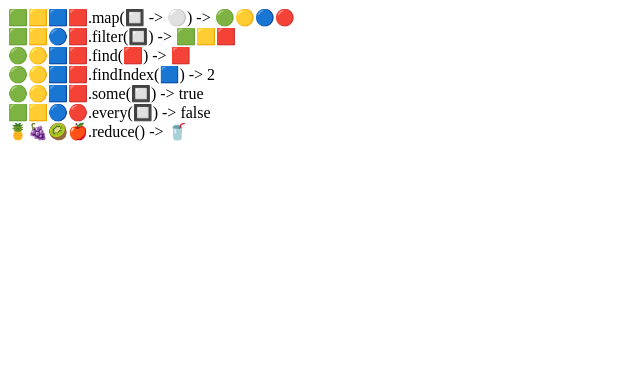
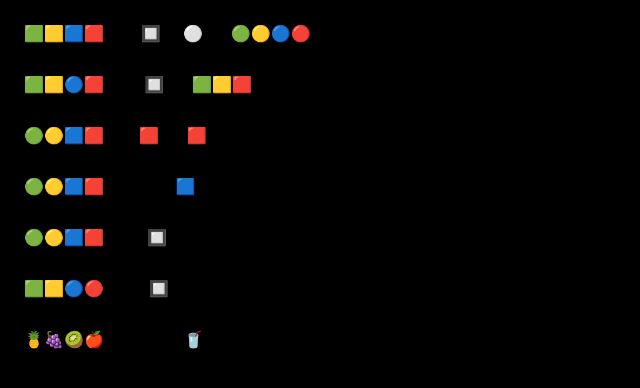
Before and after one commit to marcoaugustoandrade/javascript-array, a plain HTML site: page index.html in a window 1280 px wide. Shown: the whole page, without its empty margins (0-640 px from the left). Drawn offline with Linux system fonts and the light colour scheme.

Commit message:
Update index.html

```diff
--- a/index.html
+++ b/index.html
@@ -3,7 +3,8 @@
 <head>
   <meta charset="UTF-8">
   <style>
-    body{ background-color: #FFF; font-color: #000 }
+    body { background-color: #000; font-color: #FFF }
+    div { padding: 1em }
   </style>
 </head>
 <body>
```
